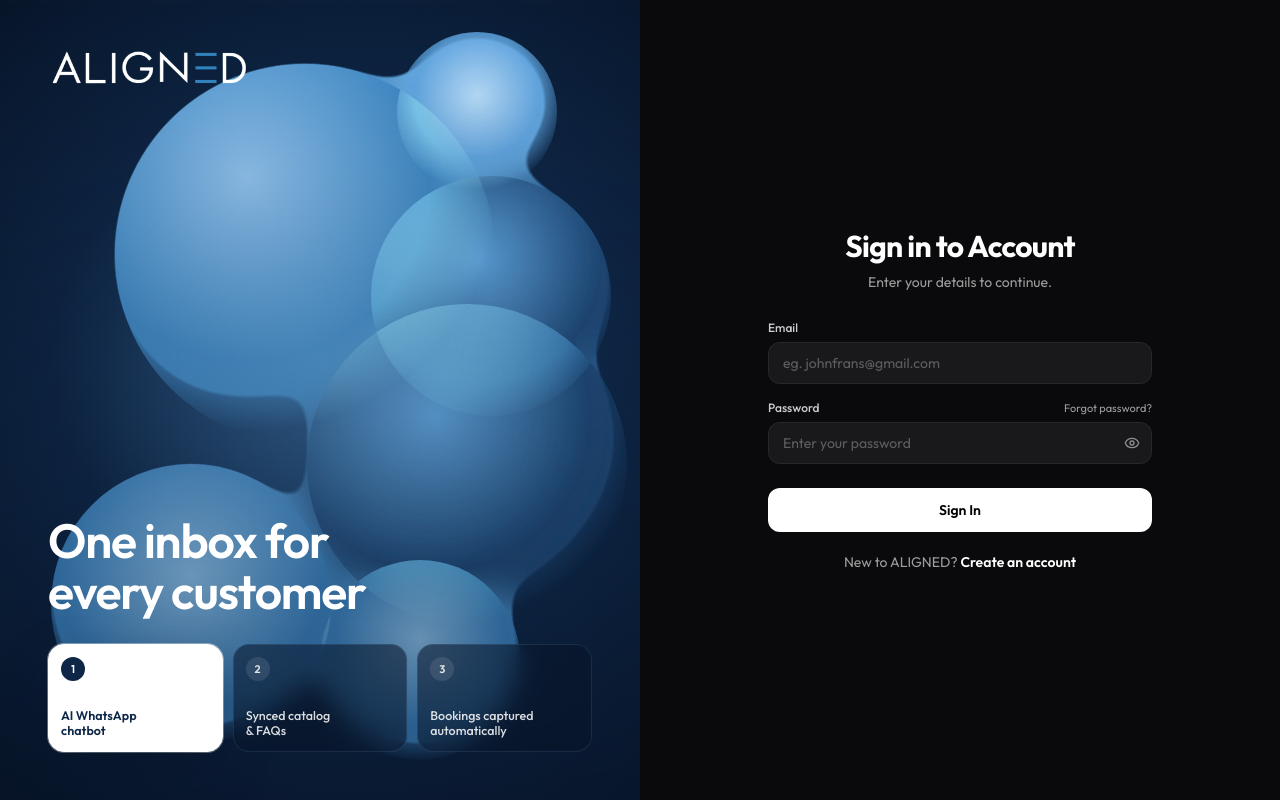
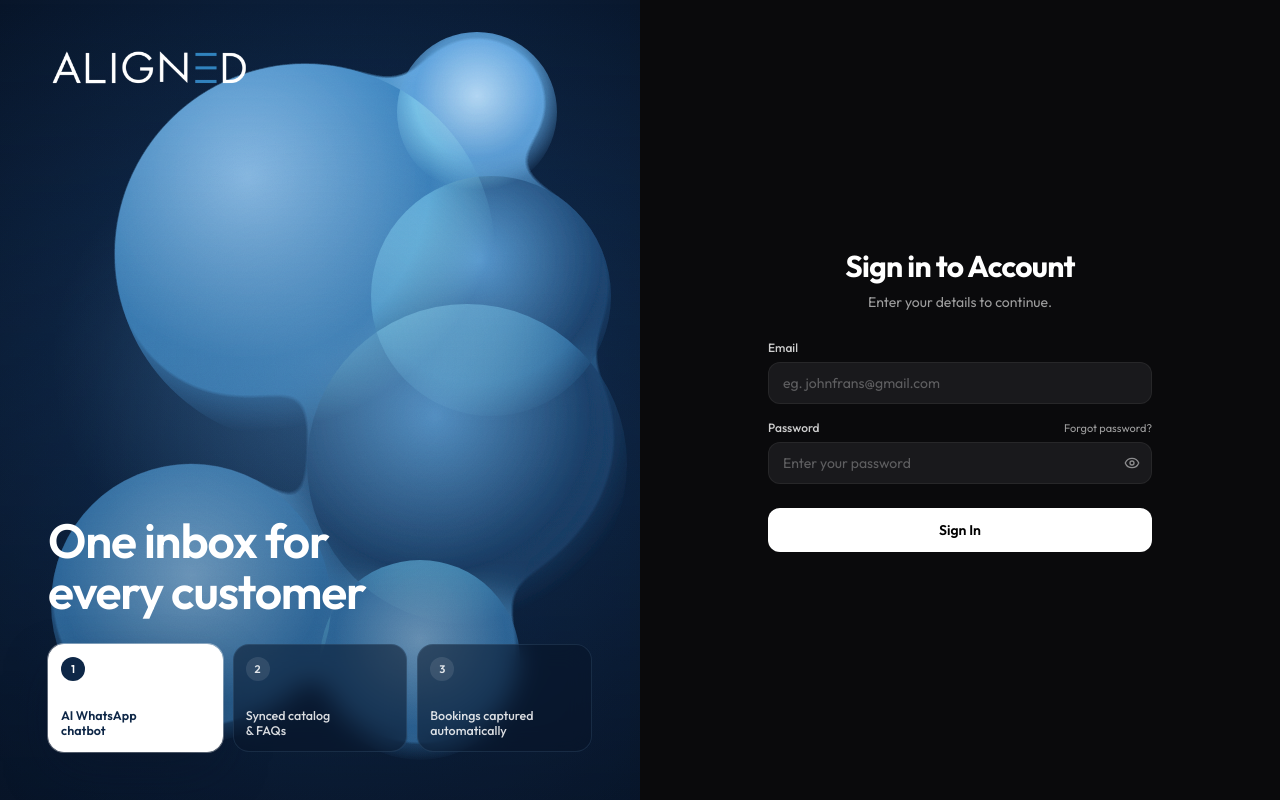
Before and after one commit to TayseerLaz/Alignbot, a Next.js app in the folder apps/web/: page /login in a window 1280 px wide. Built offline with nearby package versions, Linux system fonts and the light colour scheme; no server answers.

Commit message:
style(auth): drop 'New to ALIGNED? Create an account' footer

```diff
--- a/apps/web/src/app/(auth)/login/page.tsx
+++ b/apps/web/src/app/(auth)/login/page.tsx
@@ -105,12 +105,6 @@
         </button>
       </form>
 
-      <p className="mt-5 text-center text-sm text-white/60">
-        New to ALIGNED?{' '}
-        <Link href="/signup" className="font-semibold text-white hover:underline">
-          Create an account
-        </Link>
-      </p>
     </div>
   );
 }
```
